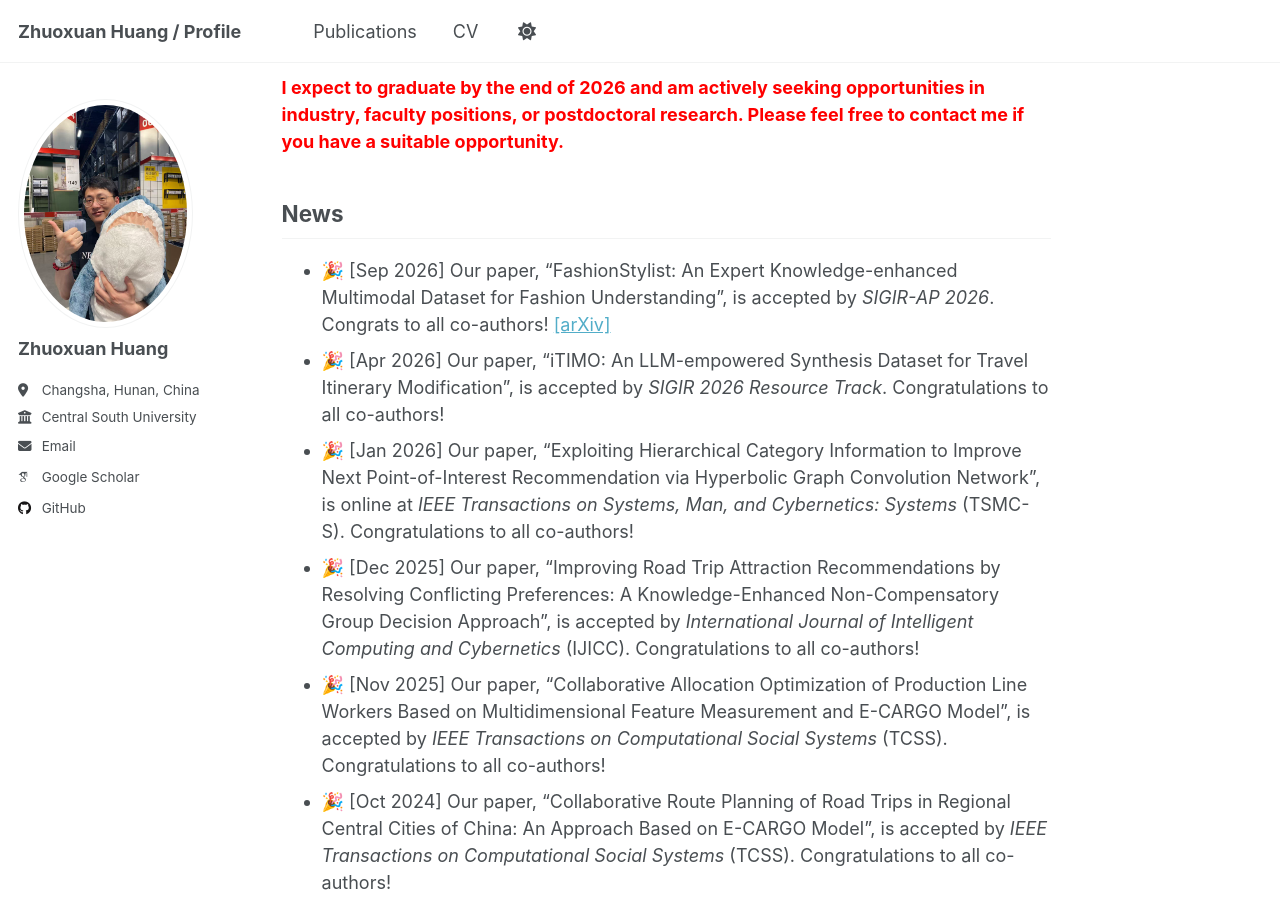
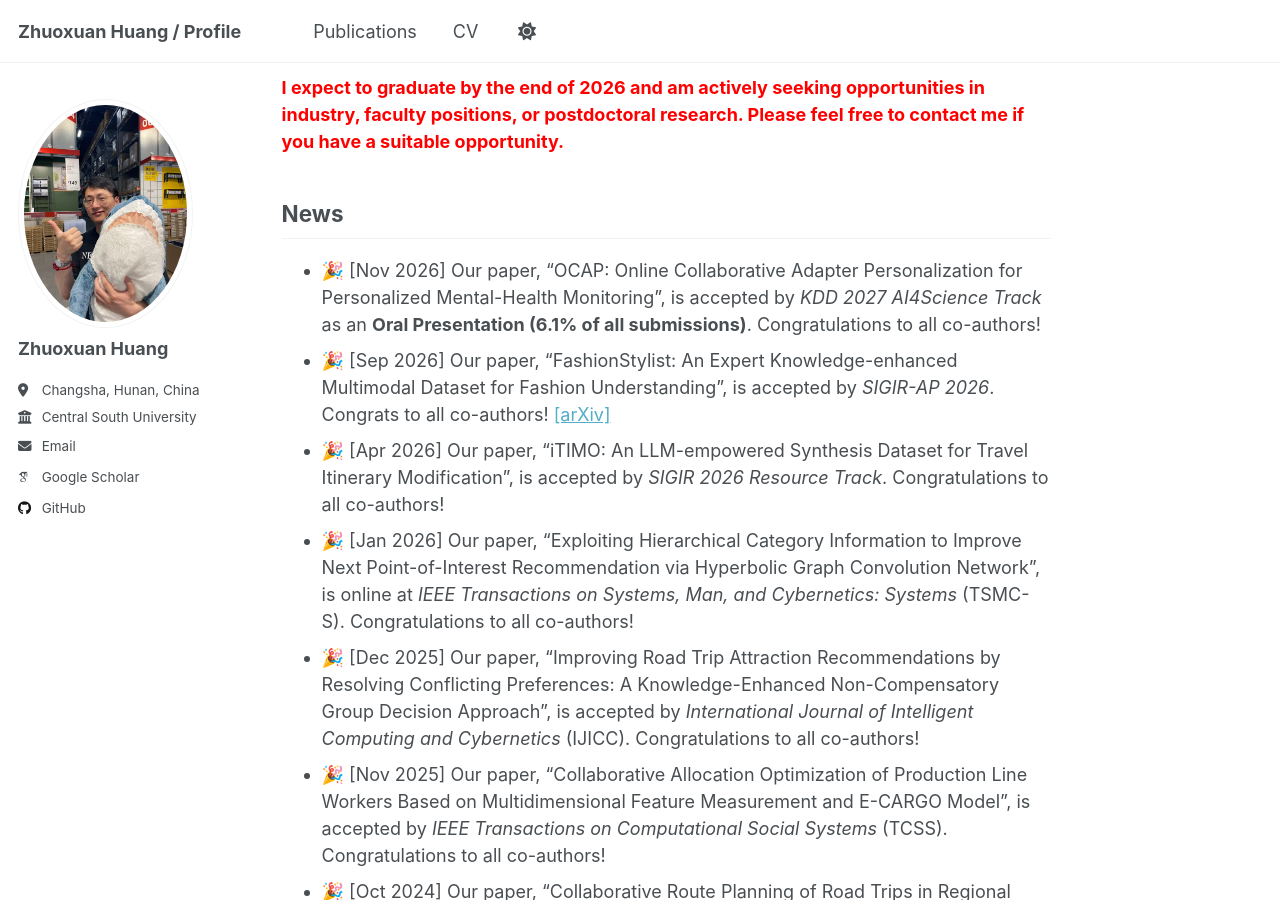
Before and after one commit to zelo2/zelo2.github.io, a Jekyll site: the page built from _pages/about.md, in a window 1280 px wide and 900 px high, scrolled down 465 px. Built offline with Jekyll 4.4.1, drawn with Linux system fonts in a browser that asks for light colours; some web fonts are replaced; a script that is not in the unit is left out.

Commit message:
Add OCAP KDD 2027 oral acceptance and publication

```diff
--- a/_pages/about.md
+++ b/_pages/about.md
@@ -15,6 +15,7 @@ Currently, I am a CSC-funded visting student co-supervised by [Prof. Zhu Sun](ht
 
 News
 ------
+- 🎉 [Nov 2026] Our paper, "OCAP: Online Collaborative Adapter Personalization for Personalized Mental-Health Monitoring", is accepted by <i>KDD 2027 AI4Science Track</i> as an <strong>Oral Presentation (6.1% of all submissions)</strong>. Congratulations to all co-authors!
 - 🎉 [Sep 2026] Our paper, "FashionStylist: An Expert Knowledge-enhanced Multimodal Dataset for Fashion Understanding", is accepted by <i>SIGIR-AP 2026</i>. Congrats to all co-authors! <a href="https://arxiv.org/abs/2604.09249">[arXiv]</a>
 - 🎉 [Apr 2026] Our paper, "iTIMO: An LLM-empowered Synthesis Dataset for Travel Itinerary Modification", is accepted by <i>SIGIR 2026 Resource Track</i>. Congratulations to all co-authors!
 - 🎉 [Jan 2026] Our paper, "Exploiting Hierarchical Category Information to Improve Next Point-of-Interest Recommendation via Hyperbolic Graph Convolution Network", is online at <i>IEEE Transactions on Systems, Man, and Cybernetics: Systems</i> (TSMC-S). Congratulations to all co-authors!
```
Also changed, not shown: _publications/2026-11-13-ocap-mental-health-monitoring.md (added, +12 -0 lines).
